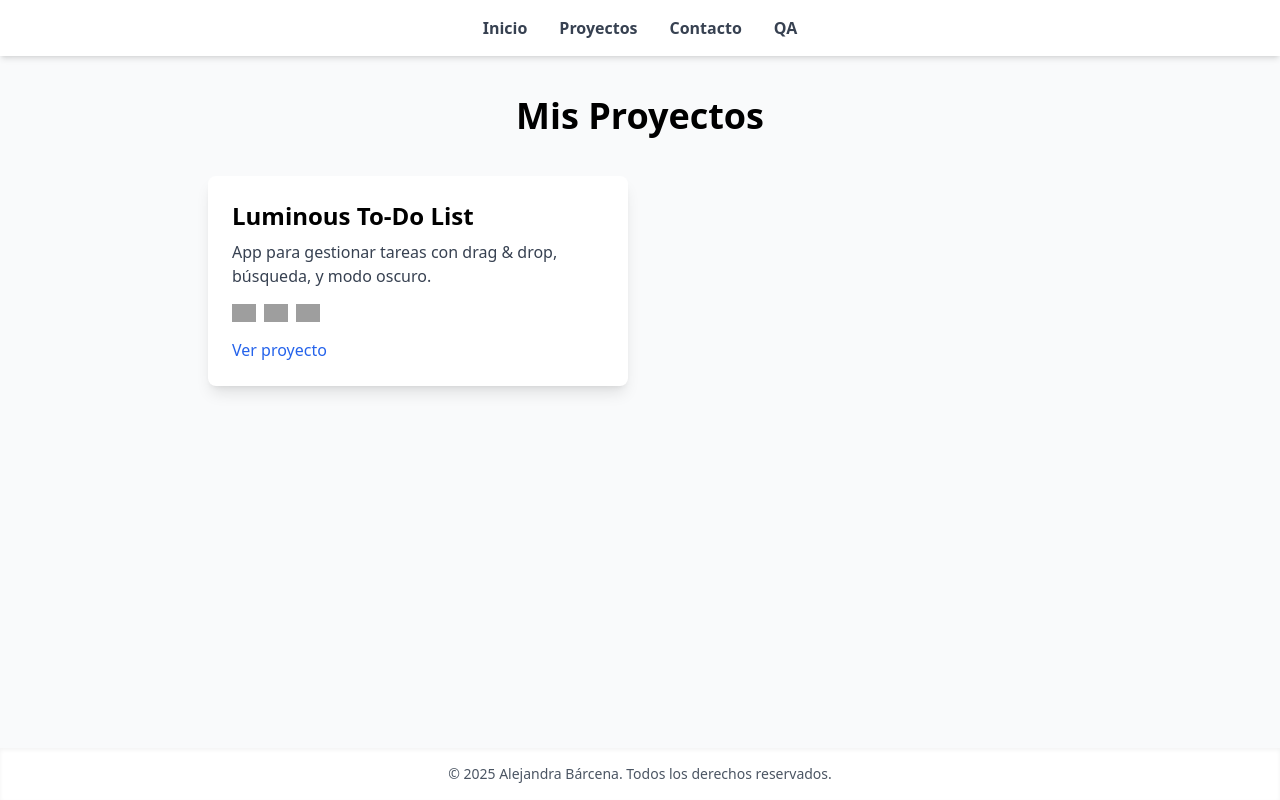
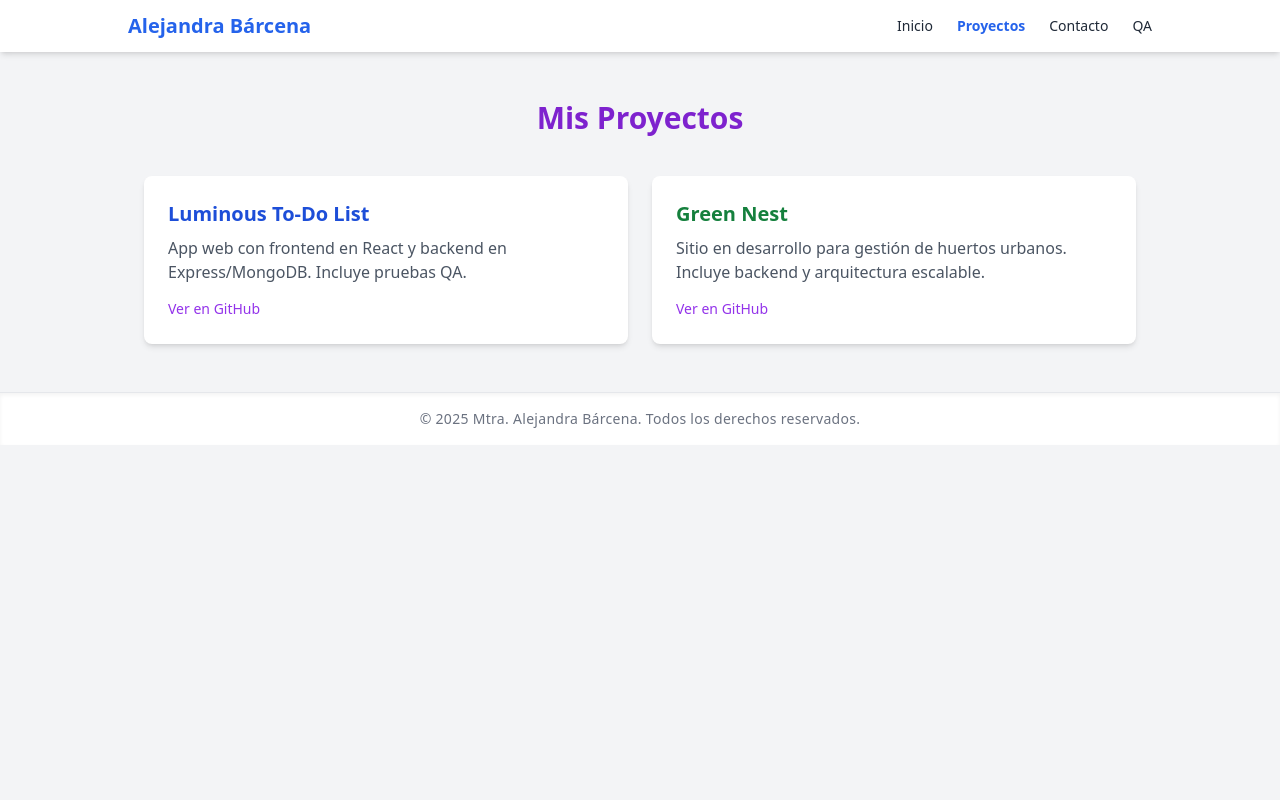
Before and after one commit to alejandrabarcena/fullstack-qa-portfolio, a plain HTML site: page projects.html in a window 1280 px wide. Drawn offline with nearby package versions, Linux system fonts and the light colour scheme; grey boxes are pictures that could not be loaded.

Commit message:
💼 Projects page con tarjetas de Luminous y Green Nest

```diff
--- a/projects.html
+++ b/projects.html
@@ -3,44 +3,51 @@
 <head>
   <meta charset="UTF-8" />
   <meta name="viewport" content="width=device-width, initial-scale=1" />
-  <title>Proyectos | Portafolio de Alejandra</title>
+  <title>Proyectos | Alejandra Bárcena</title>
   <script src="https://cdn.tailwindcss.com"></script>
+  <link rel="stylesheet" href="style.css" />
 </head>
-<body class="bg-gray-50 flex flex-col min-h-screen">
+
+<body class="bg-gray-100 text-gray-800 font-sans">
 
   <!-- Navbar -->
-  <nav class="bg-white shadow-md p-4 flex justify-center space-x-8 sticky top-0 z-10">
-    <a href="index.html" class="text-gray-700 hover:text-blue-600 font-semibold">Inicio</a>
-    <a href="projects.html" class="text-gray-700 hover:text-blue-600 font-semibold">Proyectos</a>
-    <a href="contact.html" class="text-gray-700 hover:text-blue-600 font-semibold">Contacto</a>
-    <a href="qa.html" class="text-gray-700 hover:text-blue-600 font-semibold">QA</a>
+  <nav class="bg-white shadow-md px-4 py-3 sticky top-0 z-10">
+    <div class="max-w-5xl mx-auto flex justify-between items-center">
+      <h1 class="text-xl font-bold text-blue-600">Alejandra Bárcena</h1>
+      <ul class="hidden md:flex space-x-6 text-sm">
+        <li><a href="index.html" class="hover:text-blue-600 font-medium">Inicio</a></li>
+        <li><a href="projects.html" class="text-blue-600 font-semibold">Proyectos</a></li>
+        <li><a href="contact.html" class="hover:text-blue-600 font-medium">Contacto</a></li>
+        <li><a href="qa.html" class="hover:text-blue-600 font-medium">QA</a></li>
+      </ul>
+    </div>
   </nav>
 
-  <!-- Contenido principal -->
-  <main class="flex-grow container mx-auto px-4 py-10 max-w-4xl">
-    <h1 class="text-4xl font-bold text-center mb-10">Mis Proyectos</h1>
+  <!-- Contenido -->
+  <main class="max-w-5xl mx-auto px-4 py-12">
+    <h2 class="text-3xl font-bold text-purple-700 text-center mb-10">Mis Proyectos</h2>
 
-    <div class="grid md:grid-cols-2 gap-6">
+    <div class="grid grid-cols-1 md:grid-cols-2 gap-6">
       <!-- Proyecto 1 -->
-      <div class="bg-white shadow-lg rounded-lg p-6">
-        <h2 class="text-2xl font-bold mb-2">Luminous To-Do List</h2>
-        <p class="text-gray-700 mb-4">App para gestionar tareas con drag & drop, búsqueda, y modo oscuro.</p>
-        <div class="flex space-x-2 mb-4">
-          <img src="https://cdn.jsdelivr.net/gh/devicons/devicon/icons/html5/html5-original.svg" class="w-6" title="HTML5"/>
-          <img src="https://cdn.jsdelivr.net/gh/devicons/devicon/icons/css3/css3-original.svg" class="w-6" title="CSS3"/>
-          <img src="https://cdn.jsdelivr.net/gh/devicons/devicon/icons/javascript/javascript-original.svg" class="w-6" title="JavaScript"/>
-        </div>
-        <a href="https://alejandrabarcena.github.io/luminous-To-Do-List/" target="_blank" class="text-blue-600 hover:underline">Ver proyecto</a>
+      <div class="bg-white shadow-md rounded-lg p-6 hover:shadow-lg transition-all">
+        <h3 class="text-xl font-semibold text-blue-700 mb-2">Luminous To-Do List</h3>
+        <p class="text-gray-600 mb-3">App web con frontend en React y backend en Express/MongoDB. Incluye pruebas QA.</p>
+        <a href="https://github.com/alejandrabarcena/luminous-to-do-list" target="_blank" class="text-sm text-purple-600 hover:underline">Ver en GitHub</a>
       </div>
 
-      <!-- Aquí puedes añadir más tarjetas si lo deseas -->
+      <!-- Proyecto 2 -->
+      <div class="bg-white shadow-md rounded-lg p-6 hover:shadow-lg transition-all">
+        <h3 class="text-xl font-semibold text-green-700 mb-2">Green Nest</h3>
+        <p class="text-gray-600 mb-3">Sitio en desarrollo para gestión de huertos urbanos. Incluye backend y arquitectura escalable.</p>
+        <a href="https://github.com/alejandrabarcena/green-nest" target="_blank" class="text-sm text-purple-600 hover:underline">Ver en GitHub</a>
+      </div>
     </div>
   </main>
 
-  <!-- Footer -->
-  <footer class="bg-white shadow-inner p-4 text-center text-gray-600 text-sm">
-    &copy; 2025 Alejandra Bárcena. Todos los derechos reservados.
+  <footer class="bg-white text-center text-gray-500 text-sm py-4 shadow-inner">
+    &copy; 2025 Mtra. Alejandra Bárcena. Todos los derechos reservados.
   </footer>
 
+  <script src="script.js"></script>
 </body>
 </html>
```
